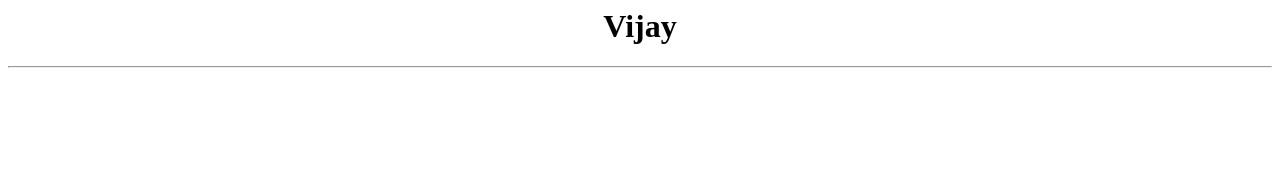
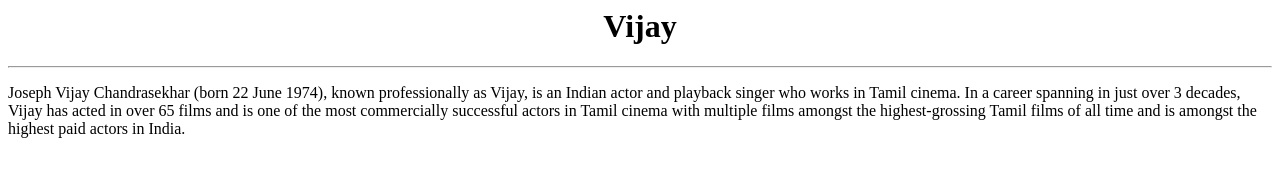
Before and after one commit to ElangoRadhakrishnan/Html, a plain HTML site: page index.html in a window 1280 px wide. Drawn offline with Linux system fonts and the light colour scheme.

Commit message:
added paragraph

```diff
--- a/index.html
+++ b/index.html
@@ -2,3 +2,7 @@
   <h1>Vijay</h1>
 </center>
 <hr>
+
+<p>
+  Joseph Vijay Chandrasekhar (born 22 June 1974), known professionally as Vijay, is an Indian actor and playback singer who works in Tamil cinema. In a career spanning in just over 3 decades, Vijay has acted in over 65 films and is one of the most commercially successful actors in Tamil cinema with multiple films amongst the highest-grossing Tamil films of all time and is amongst the highest paid actors in India.
+</p>
```
